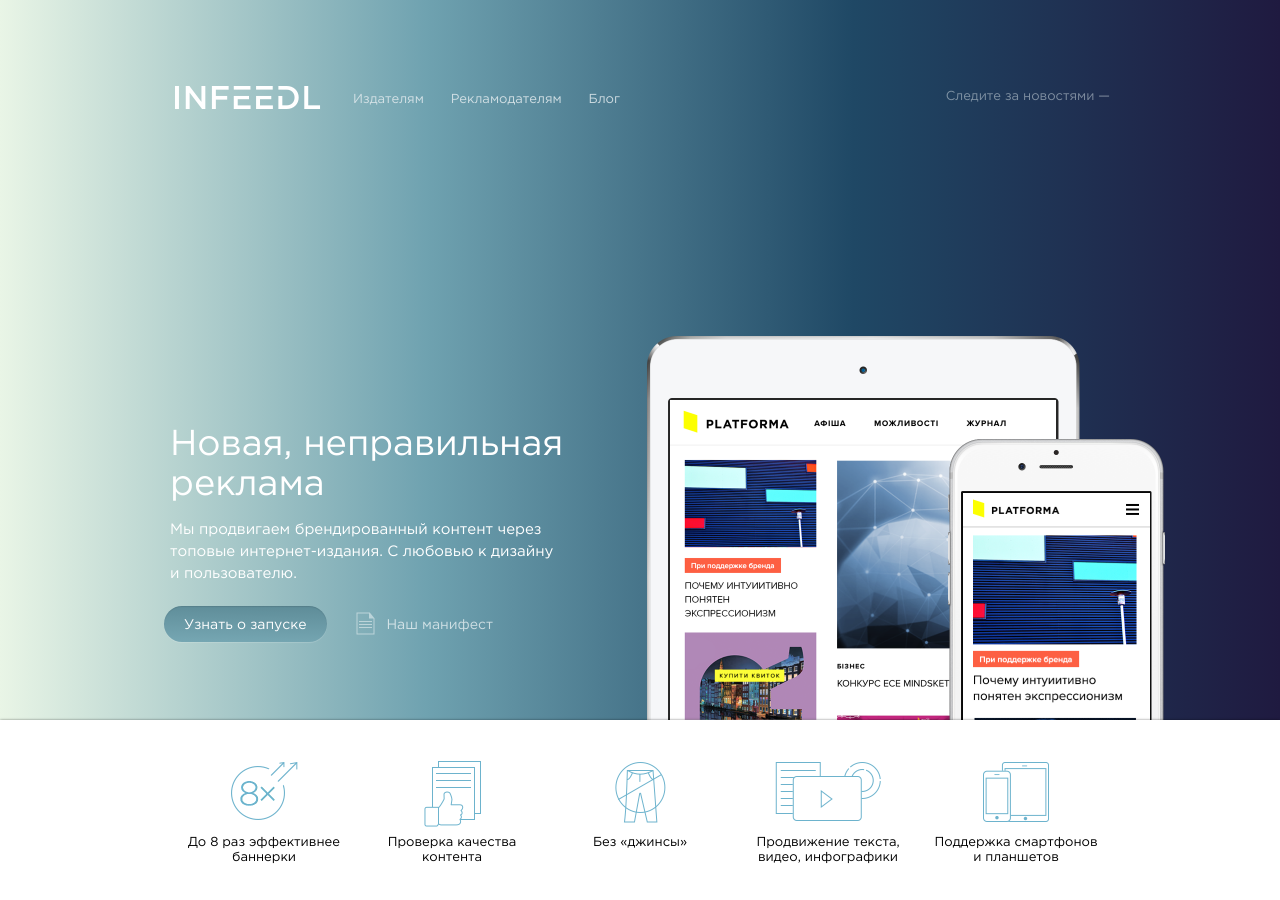
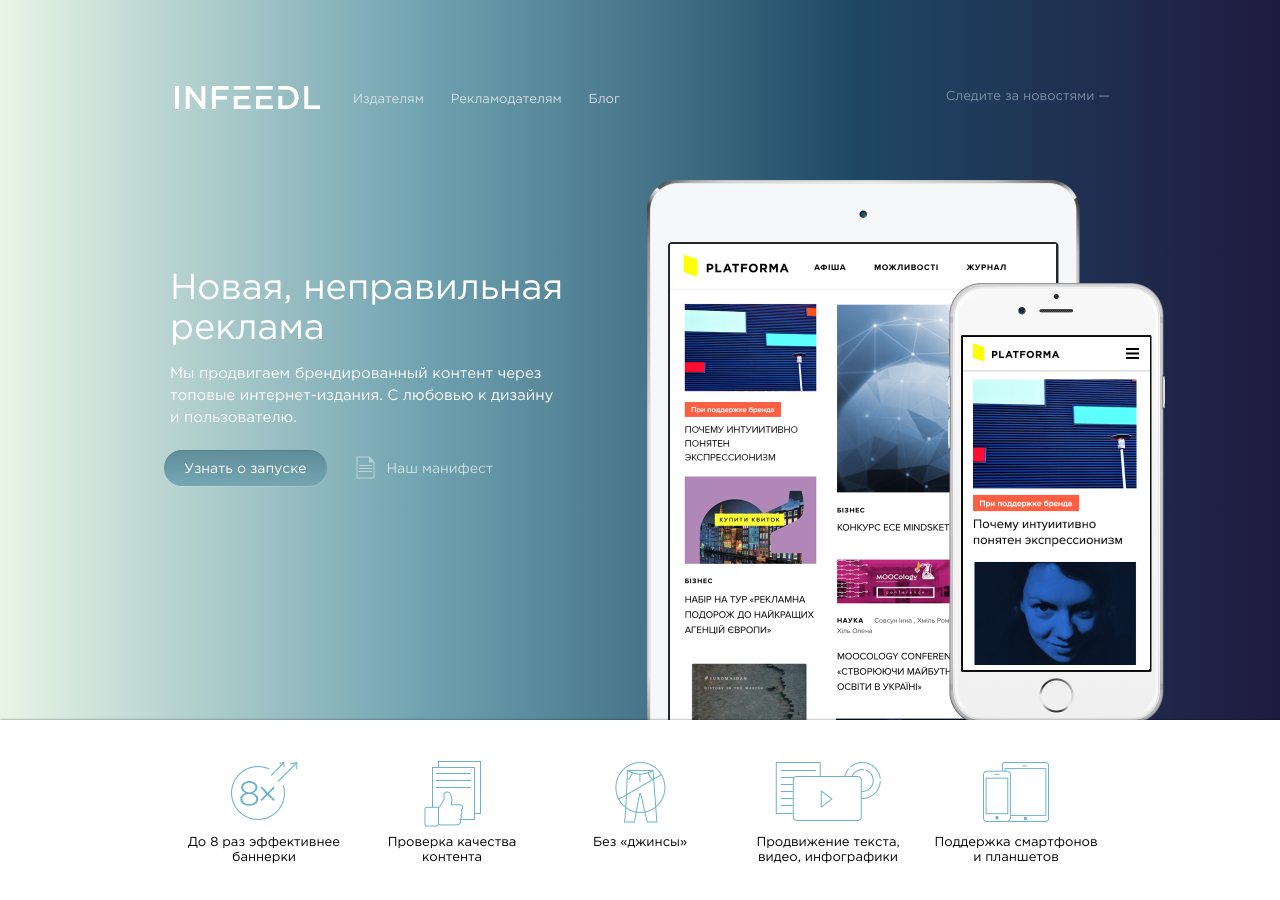
Before and after one commit to infeedl/infeedl-landing, a Jekyll site: the page built from index.html, in a window 1280 px wide. Built offline with Jekyll 4.4.1, drawn with Linux system fonts in a browser that asks for light colours; nearby versions of some CDN libraries.

Commit message:
Better layouting

```diff
--- a/css/application.scss
+++ b/css/application.scss
@@ -105,16 +105,18 @@ html, body {
 }
 
 .top {
+  @include gradient-horizontal($dawn-pink, $neptune, $cello, $port-gore);
   position: absolute;
   top: 0;
   right: 0;
   bottom: 20%;
   left: 0;
   min-height: 500px;
-  overflow: auto;
+  overflow: hidden;
 
-  @media screen and (max-height: 500px) {
-    padding-bottom: 120px;
+  @media screen and (max-height: 625px) {
+    bottom: 0;
+    padding-bottom: 125px;
   }
 
   .header {
@@ -175,8 +177,8 @@ html, body {
 
   .content {
     position: absolute;
+    top: 25%;
     right: 0;
-    bottom: 0;
     left: 0;
     height: 384px;
 
@@ -241,8 +243,6 @@ html, body {
       position: absolute;
       left: 50%;
       width: 525px;
-      height: 384px;
-      overflow: hidden;
 
       span {
         display: inline-block;
```
